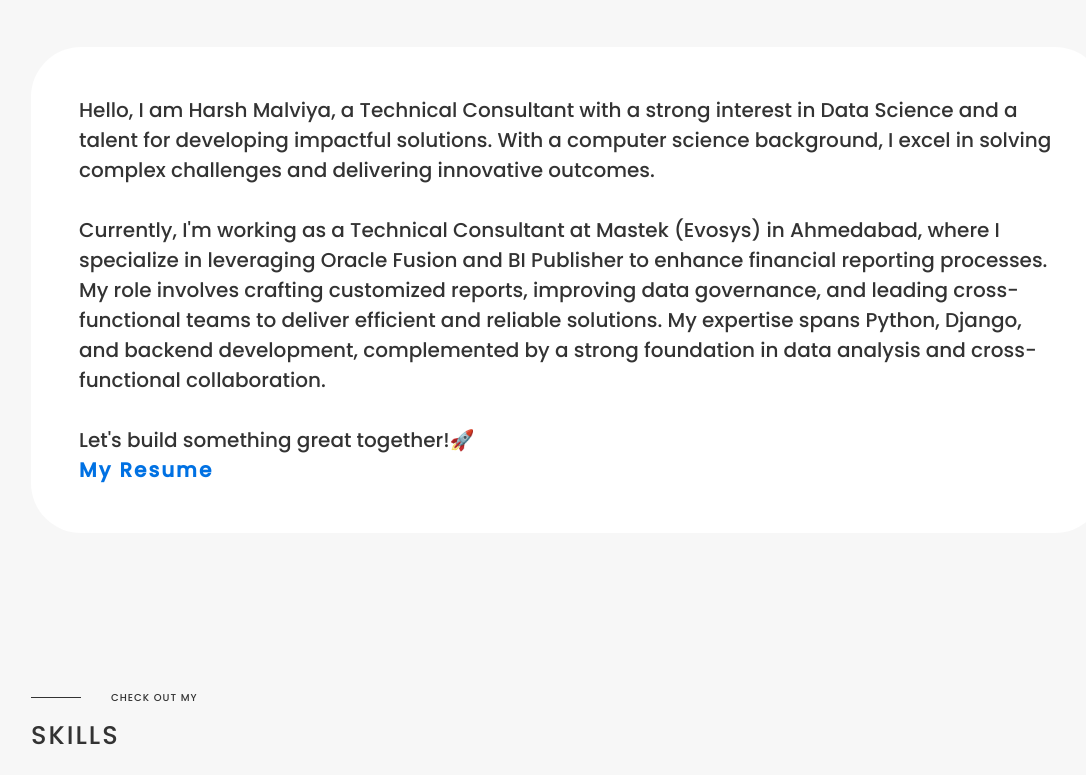
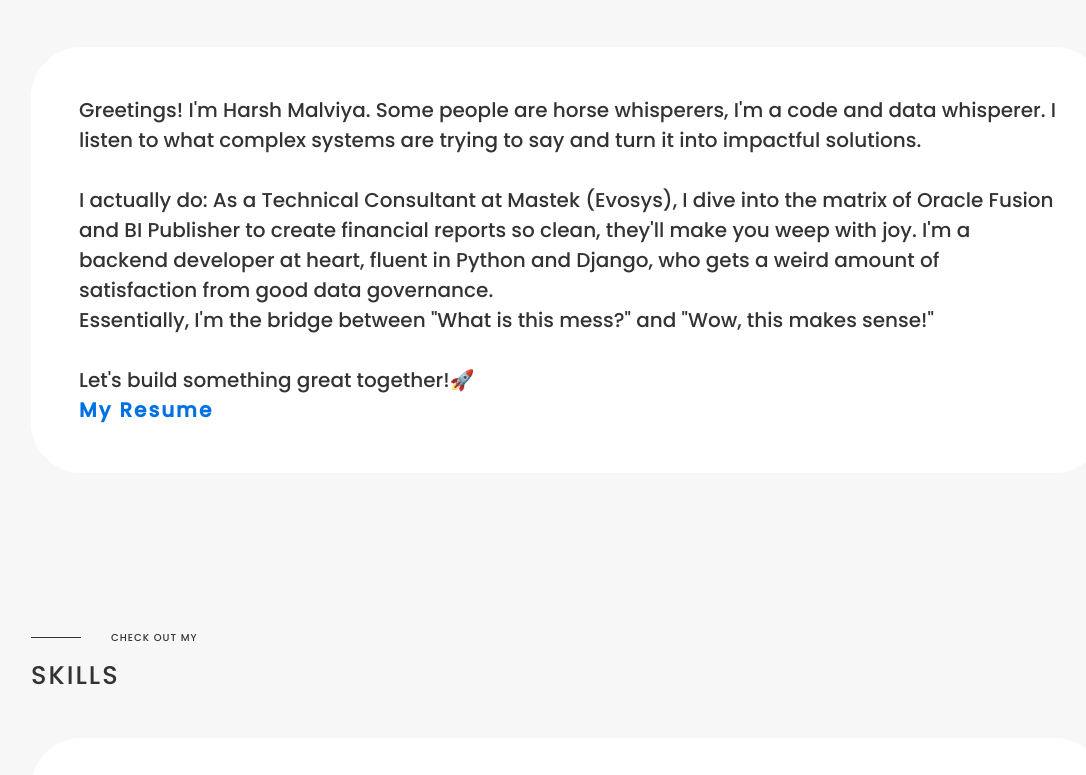
Before and after one commit to harsh-malviya/harsh-malviya.github.io, a plain HTML site: page index.html in a window 1280 px wide. Shown: the part 939-1714 px from the top of the page, without its empty margins (117-1203 px from the left). Drawn offline with nearby package versions, Linux system fonts and the light colour scheme; no server answers.

Commit message:
updated about me

```diff
--- a/index.html
+++ b/index.html
@@ -132,10 +132,11 @@
           </div>
 
           <article class="aboutContainer sectionContainer">
-            <p>Hello, I am Harsh Malviya, a Technical Consultant with a strong interest in Data Science and a talent for developing impactful solutions. With a computer science background, I excel in solving complex challenges and delivering innovative outcomes.
+            <p>Greetings! I'm Harsh Malviya. Some people are horse whisperers, I'm a code and data whisperer. I listen to what complex systems are trying to say and turn it into impactful solutions.
               <br><br>
-              Currently, I'm working as a Technical Consultant at Mastek (Evosys) in Ahmedabad, where I specialize in leveraging Oracle Fusion and BI Publisher to enhance financial reporting processes. My role involves crafting customized reports, improving data governance, and leading cross-functional teams to deliver efficient and reliable solutions.
-              My expertise spans Python, Django, and backend development, complemented by a strong foundation in data analysis and cross-functional collaboration.
+              <strong>I actually do:</strong> As a Technical Consultant at Mastek (Evosys), I dive into the matrix of Oracle Fusion and BI Publisher to create financial reports so clean, they'll make you weep with joy. I'm a backend developer at heart, fluent in Python and Django, who gets a weird amount of satisfaction from good data governance.
+              <br>
+              Essentially, I'm the bridge between "What is this mess?" and "Wow, this makes sense!"
               <br><br>
               Let's build something great together!🚀
             <br>
```
